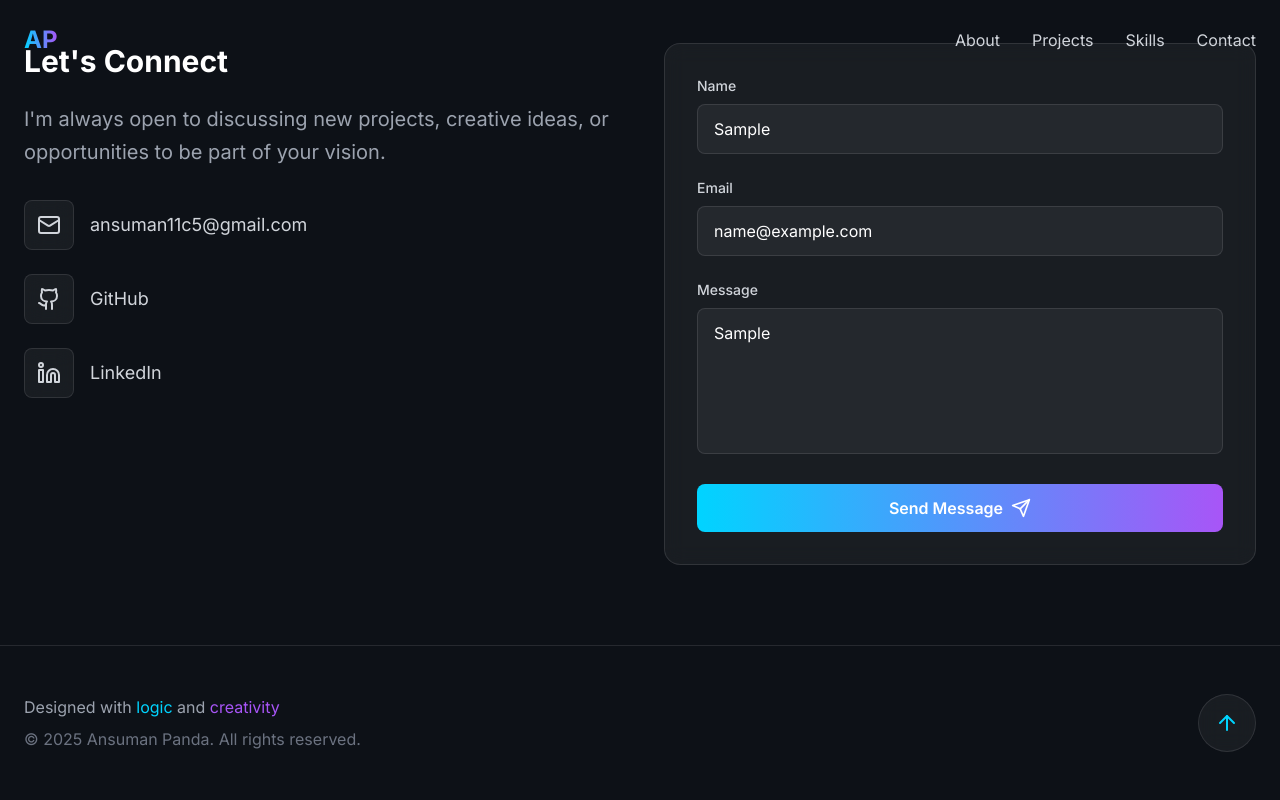
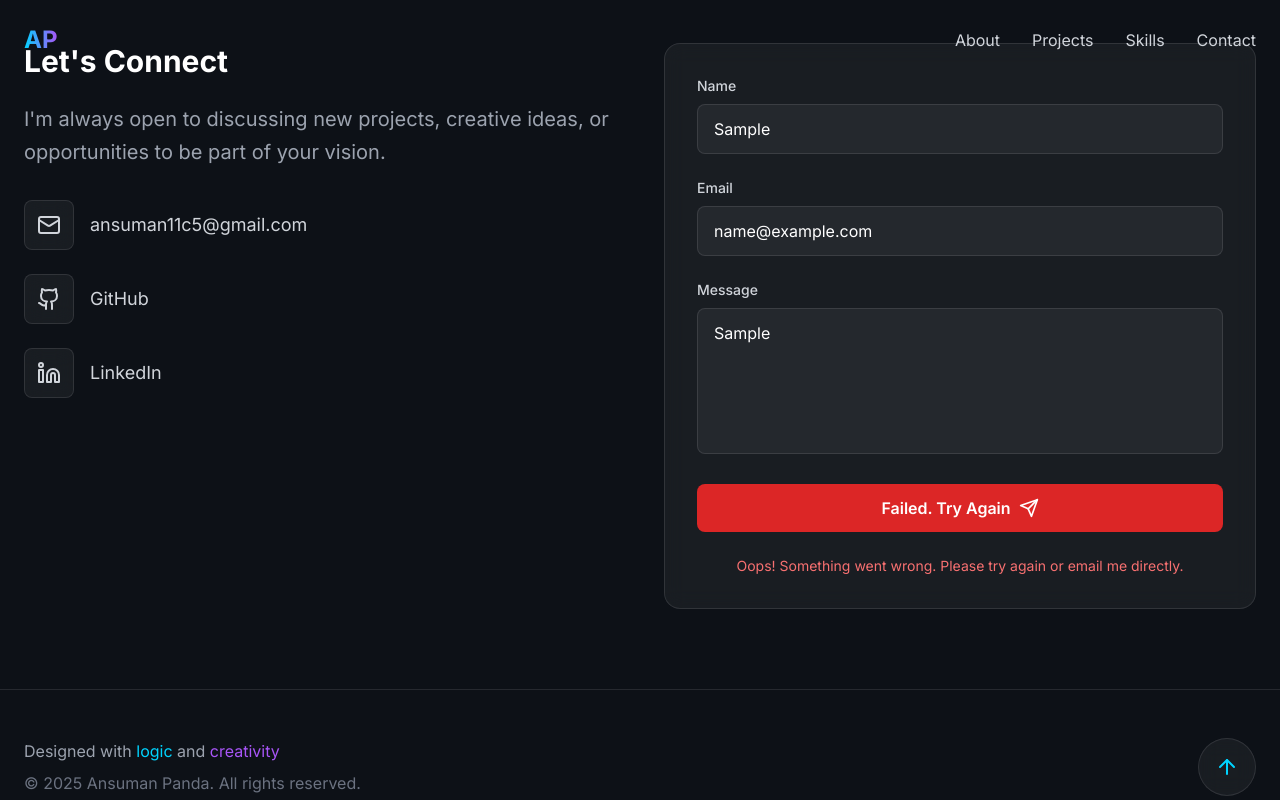
Before and after one commit to Ansuman11055/Portfolio_website, a Next.js app: page / in a window 1280 px wide. Both pictures are taken after typing "Sample", "name@example.com", "Sample" into the empty fields and a click on the button "Send Message". Shown: the part 3565-4365 px from the top of the page. Built offline with nearby package versions, Linux system fonts and the light colour scheme.

Commit message:
message issue fix

```diff
--- a/components/Contact.tsx
+++ b/components/Contact.tsx
@@ -13,11 +13,41 @@ export default function Contact() {
     email: '',
     message: '',
   })
+  const [isSubmitting, setIsSubmitting] = useState(false)
+  const [submitStatus, setSubmitStatus] = useState<'idle' | 'success' | 'error'>('idle')
 
-  const handleSubmit = (e: React.FormEvent) => {
+  const handleSubmit = async (e: React.FormEvent) => {
     e.preventDefault()
-    // Form submission logic here
-    console.log('Form submitted:', formData)
+    setIsSubmitting(true)
+    setSubmitStatus('idle')
+
+    try {
+      const response = await fetch('https://formspree.io/f/xpwkzkwb', {
+        method: 'POST',
+        headers: {
+          'Content-Type': 'application/json',
+        },
+        body: JSON.stringify({
+          name: formData.name,
+          email: formData.email,
+          message: formData.message,
+          _replyto: formData.email,
+        }),
+      })
+
+      if (response.ok) {
+        setSubmitStatus('success')
+        setFormData({ name: '', email: '', message: '' })
+        setTimeout(() => setSubmitStatus('idle'), 5000)
+      } else {
+        setSubmitStatus('error')
+      }
+    } catch (error) {
+      console.error('Form submission error:', error)
+      setSubmitStatus('error')
+    } finally {
+      setIsSubmitting(false)
+    }
   }
 
   return (
@@ -74,7 +104,7 @@ export default function Contact() {
                 </motion.a>
 
                 <motion.a
-                  href="https://www.linkedin.com/feed/"
+                  href="https://www.linkedin.com/in/ansuman11055"
                   target="_blank"
                   rel="noopener noreferrer"
                   whileHover={{ x: 10 }}
@@ -139,13 +169,50 @@ export default function Contact() {
 
               <motion.button
                 type="submit"
-                whileHover={{ scale: 1.05 }}
-                whileTap={{ scale: 0.95 }}
-                className="w-full bg-gradient-to-r from-neon-blue to-neon-purple px-6 py-3 rounded-lg font-semibold flex items-center justify-center gap-2 hover:shadow-lg hover:shadow-neon-blue/50 transition-all"
+                disabled={isSubmitting}
+                whileHover={{ scale: isSubmitting ? 1 : 1.05 }}
+                whileTap={{ scale: isSubmitting ? 1 : 0.95 }}
+                className={`w-full px-6 py-3 rounded-lg font-semibold flex items-center justify-center gap-2 transition-all ${
+                  isSubmitting
+                    ? 'bg-gray-600 cursor-not-allowed'
+                    : submitStatus === 'success'
+                    ? 'bg-green-600 hover:bg-green-700'
+                    : submitStatus === 'error'
+                    ? 'bg-red-600 hover:bg-red-700'
+                    : 'bg-gradient-to-r from-neon-blue to-neon-purple hover:shadow-lg hover:shadow-neon-blue/50'
+                }`}
               >
-                <span>Send Message</span>
+                <span>
+                  {isSubmitting
+                    ? 'Sending...'
+                    : submitStatus === 'success'
+                    ? 'Message Sent!'
+                    : submitStatus === 'error'
+                    ? 'Failed. Try Again'
+                    : 'Send Message'}
+                </span>
                 <Send className="w-5 h-5" />
               </motion.button>
+
+              {submitStatus === 'success' && (
+                <motion.p
+                  initial={{ opacity: 0, y: -10 }}
+                  animate={{ opacity: 1, y: 0 }}
+                  className="text-green-400 text-center text-sm mt-2"
+                >
+                  Thank you! I&apos;ll get back to you soon.
+                </motion.p>
+              )}
+
+              {submitStatus === 'error' && (
+                <motion.p
+                  initial={{ opacity: 0, y: -10 }}
+                  animate={{ opacity: 1, y: 0 }}
+                  className="text-red-400 text-center text-sm mt-2"
+                >
+                  Oops! Something went wrong. Please try again or email me directly.
+                </motion.p>
+              )}
             </motion.form>
           </div>
         </motion.div>
--- a/components/Hero.tsx
+++ b/components/Hero.tsx
@@ -58,7 +58,7 @@ export default function Hero() {
             </motion.a>
 
             <motion.a
-              href="https://www.linkedin.com/feed/"
+              href="https://www.linkedin.com/in/ansuman11055"
               target="_blank"
               rel="noopener noreferrer"
               whileHover={{ scale: 1.1, rotate: -5 }}
```
Also changed, not shown: 2 other files (tests, documents, lock files or other folders).
